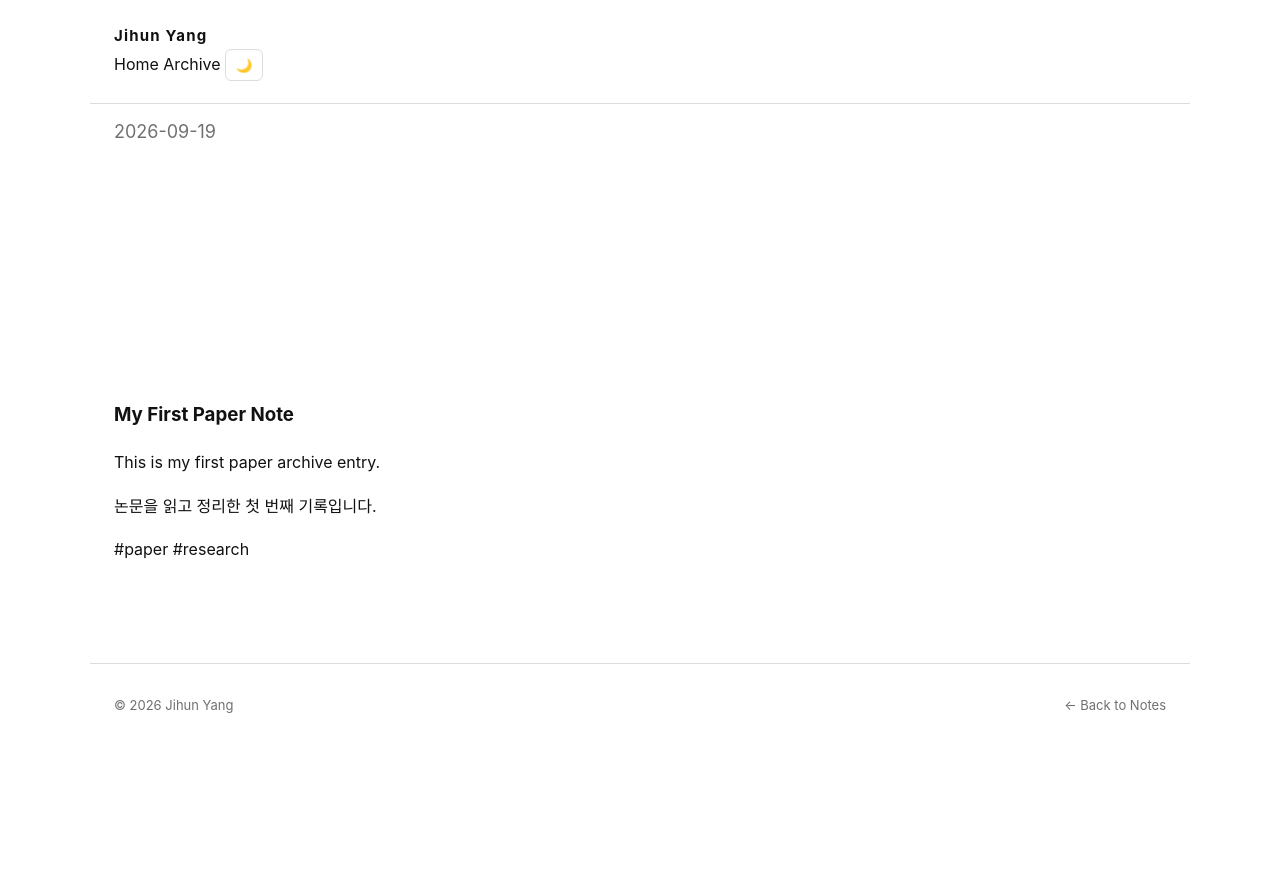
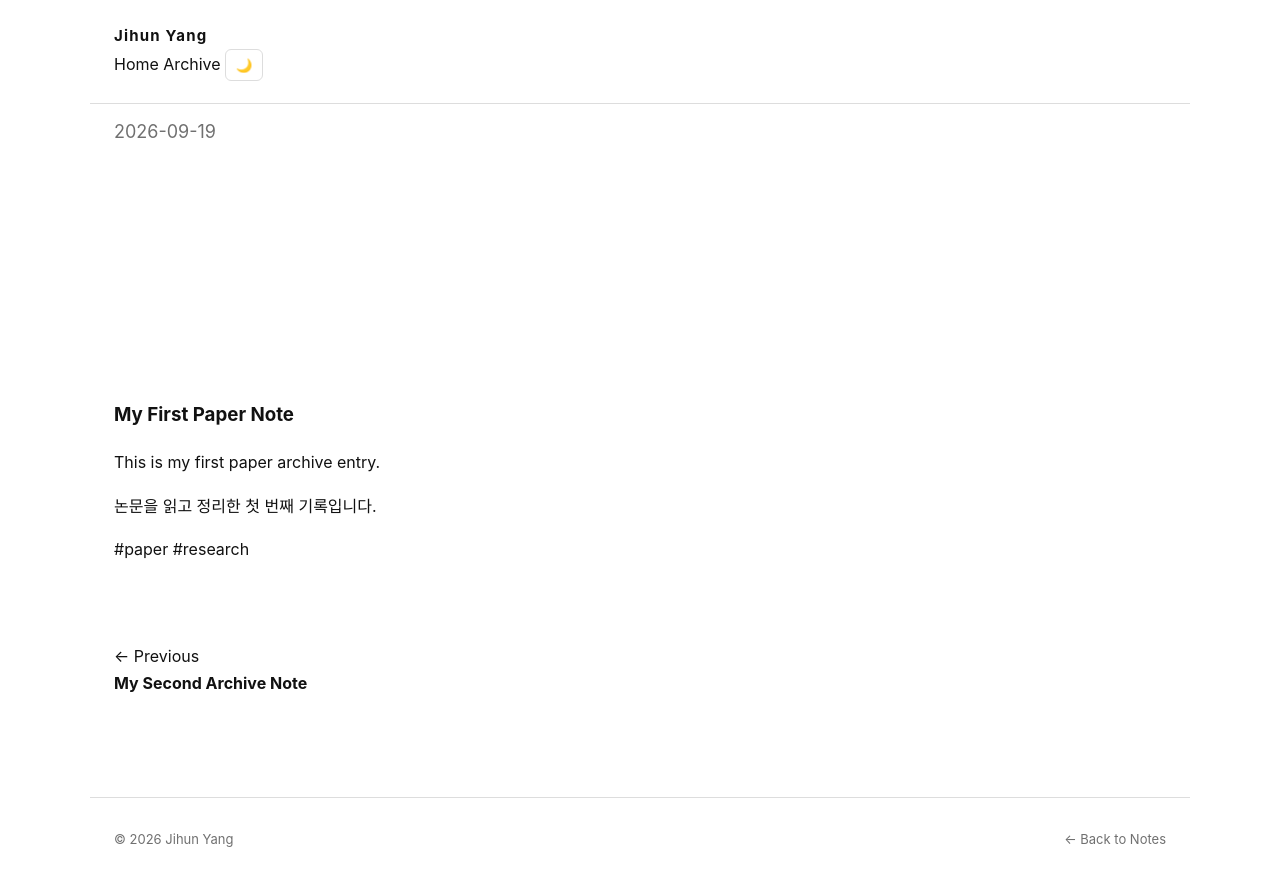
Before and after one commit to JihunYangKR/JihunYangKR.github.io, a Jekyll site: the page built from archive/papers/_posts/2026-09-19-first-paper.md, in a window 1280 px wide and 900 px high, scrolled down 399 px. Shown: the top 886 px of the window. Built offline with Jekyll 4.4.1, drawn with Linux system fonts in a browser that asks for light colours; before the commit the page ends 1165 px from its top, so only the background shows below that.

Commit message:
Add post navigation

```diff
--- a/_layouts/post.html
+++ b/_layouts/post.html
@@ -111,6 +111,64 @@
 
 </div>
 
+{% if page.previous or page.next %}
+
+<div
+    style="
+        display: flex;
+        justify-content: space-between;
+        gap: 20px;
+        margin-top: 50px;
+        padding-top: 30px;
+        border-top: 1px solid var(--border-color);
+    "
+>
+
+    <div>
+
+        {% if page.previous %}
+
+        <a href="{{ page.previous.url }}">
+
+            ← Previous
+
+            <br>
+
+            <strong>
+                {{ page.previous.title }}
+            </strong>
+
+        </a>
+
+        {% endif %}
+
+    </div>
+
+
+    <div style="text-align: right;">
+
+        {% if page.next %}
+
+        <a href="{{ page.next.url }}">
+
+            Next →
+
+            <br>
+
+            <strong>
+                {{ page.next.title }}
+            </strong>
+
+        </a>
+
+        {% endif %}
+
+    </div>
+
+</div>
+
+{% endif %}
+
 </section>
 
 </main>
```
